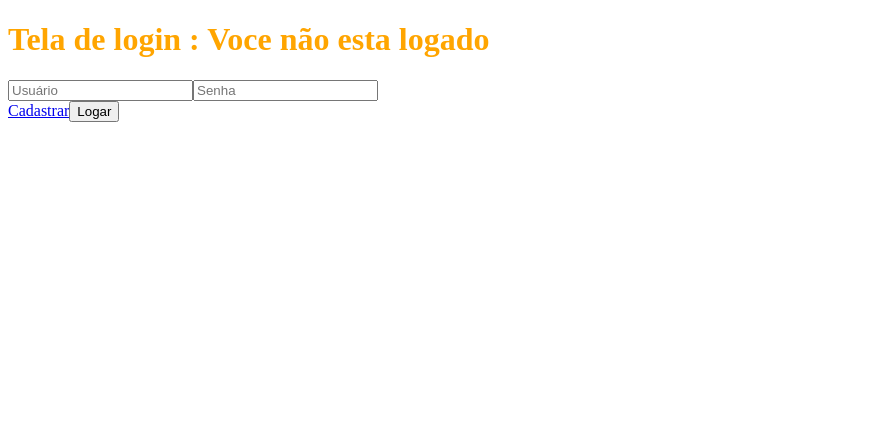
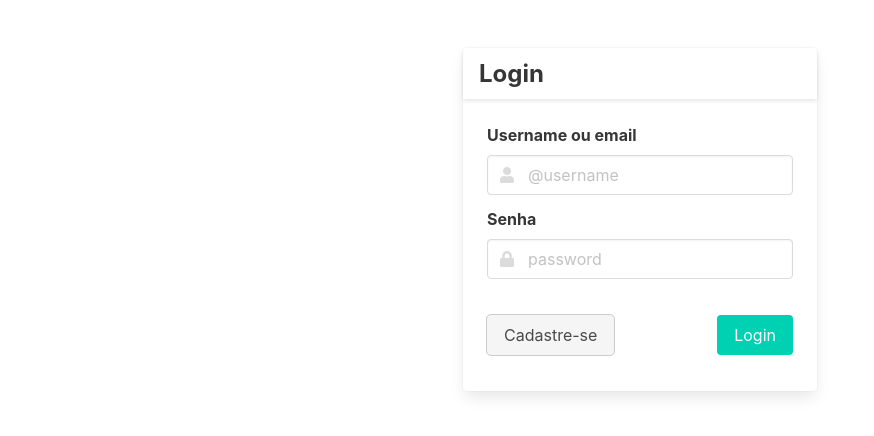
Before and after one commit to FelipeVidalG/DesenvolvimentoWeb, a React (Create React App) app: page / in a window 1280 px wide. Shown: the top 436 px of the page, without its empty margins (0-874 px from the left). Built offline with nearby package versions, Linux system fonts and the light colour scheme; no server answers.

Commit message:
Bulma e os krai

```diff
--- a/package.json
+++ b/package.json
@@ -6,6 +6,7 @@
     "@testing-library/jest-dom": "^5.14.1",
     "@testing-library/react": "^11.2.7",
     "@testing-library/user-event": "^12.8.3",
+    "bulma": "^0.9.3",
     "firebase": "^8.3.1",
     "react": "^17.0.2",
     "react-dom": "^17.0.2",
--- a/public/index.html
+++ b/public/index.html
@@ -10,6 +10,7 @@
       content="Web site created using create-react-app"
     />
     <link rel="apple-touch-icon" href="%PUBLIC_URL%/logo192.png" />
+    <link rel="stylesheet" href="https://use.fontawesome.com/releases/v5.15.4/css/all.css" integrity="sha384-DyZ88mC6Up2uqS4h/KRgHuoeGwBcD4Ng9SiP4dIRy0EXTlnuz47vAwmeGwVChigm" crossorigin="anonymous">
     <!--
       manifest.json provides metadata used when your web app is installed on a
       user's mobile device or desktop. See https://developers.google.com/web/fundamentals/web-app-manifest/
--- a/src/paginas/Inicial/Cadastro/index.js
+++ b/src/paginas/Inicial/Cadastro/index.js
@@ -1,11 +1,130 @@
-/* async cadastrar() {
-    await fb.auth().createUserWithEmailAndPassword(this.state.usuario, this.state.senha)
-      .then(async (value) => {
+import React, { Component } from "react";
+import { Link } from 'react-router-dom'
 
-      })
-      .catch((error) => {
-        if (error.code === "auth/email-already-in-use") {
-          alert("Email já está sendo usado!")
-        }
-      });
-  } */
+import 'bulma/css/bulma.min.css'
+import './index.css'
+
+import fb from '../../../config/Firebase'
+
+class Login extends Component {
+  constructor(props) {
+    super(props);
+    this.state = {
+
+    }
+
+  }
+
+
+
+  render() {
+    return (
+      <div>
+        <section className="section center">
+          <div className="container ">
+            <div className="card">
+              <header className="card-header">
+                <p className="card-header-title title is-4">
+                  Login
+                </p>
+              </header>
+              <div className="card-content">
+                <div className="content">
+
+                  <div className="field">
+                    <label className="label">Nome</label>
+                    <div className="control">
+                      <input className="input" type="text" placeholder="Nome" />
+                    </div>
+                  </div>
+
+                  <div className="field">
+                    <label className="label">Sobrenome</label>
+                    <div className="control">
+                      <input className="input" type="text" placeholder="Sobrenome" />
+                    </div>
+                  </div>
+
+                  <div className="field">
+                    <label className="label">Username</label>
+                    <div className="control has-icons-left has-icons-right">
+                      <input className="input" type="text" placeholder="@username" />
+                      <span className="icon is-small is-left">
+                        <i className="fas fa-user"></i>
+                      </span>
+                      <span className="icon is-small is-right">
+                        <i className="fas fa-check"></i>
+                      </span>
+                    </div>
+                  </div>
+
+                  <div className="field">
+                  <label className="label">Senha</label>
+                    <p className="control has-icons-left">
+                      <input className="input" type="password" placeholder="password"/>
+                      <span className ="icon is-small is-left">
+                      <i className ="fas fa-lock"></i>
+                      </span>
+                    </p>
+                  </div>
+
+                  <div className="field">
+                  <label className="label">Confirmar senha</label>
+                    <p className="control has-icons-left">
+                      <input className="input" type="password" placeholder="password"/>
+                      <span className ="icon is-small is-left">
+                      <i className ="fas fa-lock"></i>
+                      </span>
+                    </p>
+                  </div>
+
+                  <div classNameName="field">
+                    <label className="label">Email</label>
+                    <div className="control has-icons-left has-icons-right">
+                      <input className="input" type="email" placeholder="example@email.com" />
+                      <span className="icon is-small is-left">
+                        <i className="fas fa-envelope" aria-hidden="true"></i>
+                      </span>
+                    </div>
+                  </div>
+
+                  <div className="field mt-3">
+                    <label className="label">Data de nascimento</label>
+                    <div className="control has-icons-left">
+                      <input className="input date unstyled" type="text" placeholder="dd/mm/aaaa"/>
+                      <span className="icon is-small is-left">
+                        <i class="fas fa-calendar-minus"></i>
+                      </span>
+                    </div>
+                  </div>
+
+                  <div className="columns is-justify-content-space-between">
+                    <div className="field column is-grouped mt-5">
+                      <div className="control">
+                        <button className="button is-light btn-outline">Cadastre-se</button>
+                      </div>
+                    </div>
+                    <div className="field column is-grouped mt-5 flex-end">
+                      <div className="control">
+                        <button className="button is-primary">Enviar</button>
+                      </div>
+                    </div>
+                  </div>
+                </div>
+              </div>
+            </div>
+          </div>
+        </section>
+      </div>
+    )
+  }
+
+}
+
+export default Login
+
+
+
+
+//<input className="input is-success" type="text" placeholder="@NomeDeUsuario"/>
+//<p className="help is-success">This username is available</p>
--- a/src/paginas/Inicial/Login/index.css
+++ b/src/paginas/Inicial/Login/index.css
@@ -0,0 +1,16 @@
+.center{
+    max-width: 450px;
+    margin: 0 auto;
+}
+
+.flex-end{
+    justify-content: flex-end !important;
+}
+
+input::-webkit-calendar-picker-indicator{
+    display: none;
+}
+
+.btn-outline{
+    outline: 1px solid rgba(95, 95, 95, 0.316) !important;
+}
--- a/src/paginas/Inicial/Login/index.js
+++ b/src/paginas/Inicial/Login/index.js
@@ -1,5 +1,8 @@
 import React, { Component } from "react";
-import {Link} from 'react-router-dom'
+import { Link } from 'react-router-dom'
+
+import 'bulma/css/bulma.min.css'
+import './index.css'
 
 import fb from '../../../config/Firebase'
 
@@ -35,18 +38,58 @@ class Login extends Component {
   render() {
     return (
       <div>
-        <h1> Tela de login : {this.state.mensagem} </h1>
+        <section className="section center">
+          <div className="container ">
+            <div className="card">
+              <header className="card-header">
+                <p className="card-header-title title is-4">
+                  Login
+                </p>
+              </header>
+              <div className="card-content">
+                <div className="content">
 
-        <div className="main">
-          <div className="dvInputs">
-            <input type="text" placeholder="Usuário" onChange={(e) => this.setState({ usuario: e.target.value })} />
-            <input type="password" placeholder="Senha" onChange={(e) => this.setState({ senha: e.target.value })} />
+                  <div className="field">
+                    <label className="label">Username ou email</label>
+                    <div className="control has-icons-left has-icons-right">
+                      <input className="input" type="text" placeholder="@username" />
+                      <span className="icon is-small is-left">
+                        <i className="fas fa-user"></i>
+                      </span>
+                    </div>
+                  </div>
+
+                  <div className="field">
+                  <label className="label">Senha</label>
+                    <p className="control has-icons-left">
+                      <input className="input" type="password" placeholder="password"/>
+                      <span className ="icon is-small is-left">
+                      <i className ="fas fa-lock"></i>
+                      </span>
+                    </p>
+                  </div>
+
+                  <div className="columns is-justify-content-space-between">
+                    <div className="field column is-grouped mt-5">
+                      <div className="control">
+                        <Link to="/cadastro">
+                          <button className="button is-light btn-outline">
+                            Cadastre-se
+                          </button>
+                        </Link>
+                      </div>
+                    </div>
+                    <div className="field column is-grouped mt-5 flex-end">
+                      <div className="control">
+                        <button className="button is-primary">Login</button>
+                      </div>
+                    </div>
+                  </div>
+                </div>
+              </div>
+            </div>
           </div>
-          <div className="dvBotoes">
-            <Link to='/cadastro'>Cadastrar</Link>
-            <button onClick={this.logar}> Logar </button>
-          </div>
-        </div>
+        </section>
       </div>
     )
   }
@@ -54,3 +97,9 @@ class Login extends Component {
 }
 
 export default Login
+
+
+
+
+//<input className="input is-success" type="text" placeholder="@NomeDeUsuario"/>
+//<p className="help is-success">This username is available</p>
```
Also changed, not shown: 2 other files (tests, documents, lock files or other folders).
